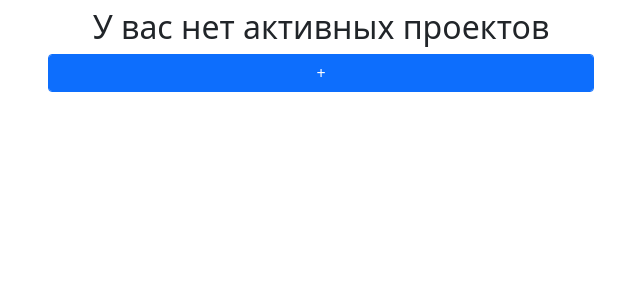
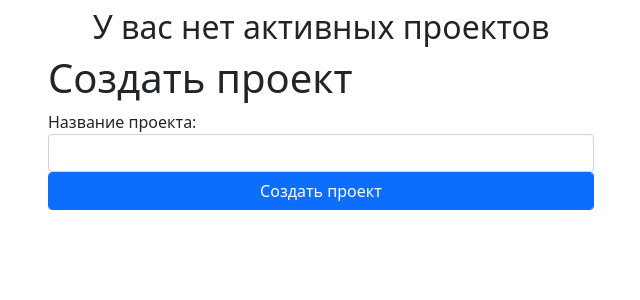
Before and after one commit to semwai/todo-djago, a Django app: page / in a window 1280 px wide. Shown: the top 300 px of the page, without its empty margins (319-959 px from the left). Run offline with Django 3.2, Linux system fonts and the light colour scheme; the visitor is signed in with stand-in values (Sample User, id 1).

Commit message:
project form

```diff
--- a/base/views.py
+++ b/base/views.py
@@ -4,6 +4,7 @@ from django.contrib.auth import authenticate, login as auth_login
 from django.contrib.auth.decorators import login_required
 from django.views.decorators.http import require_http_methods
 
+from project.forms import ProjectForm
 from .forms import LoginForm
 from .models import UserGroup, Project
 
@@ -16,7 +17,8 @@ def index(request):
         projects = [ug.project for ug in UserGroup.objects.filter(user_id=user.id)]
     except UserGroup.DoesNotExist:
         projects = None
-    return render(request, "index.html", {"user": user, "projects": projects})
+    form = ProjectForm()
+    return render(request, "index.html", {"user": user, "projects": projects, "form": form})
 
 
 @require_http_methods(["GET", "POST"])
--- a/templates/index.html
+++ b/templates/index.html
@@ -16,7 +16,14 @@
         {% else %}
             <h2 class="text-center">У вас нет активных проектов</h2>
         {% endif %}
-        <button class="form-control btn btn-primary">+</button>
+        <form method="POST">
+            <h1>Создать проект</h1>
+            {% csrf_token %}
+            {{ form }}
+            <input type="submit" class="form-control btn btn-primary" value="Создать проект">
+        </form>
+
+
     </div>
 </div>
 </div>
```
